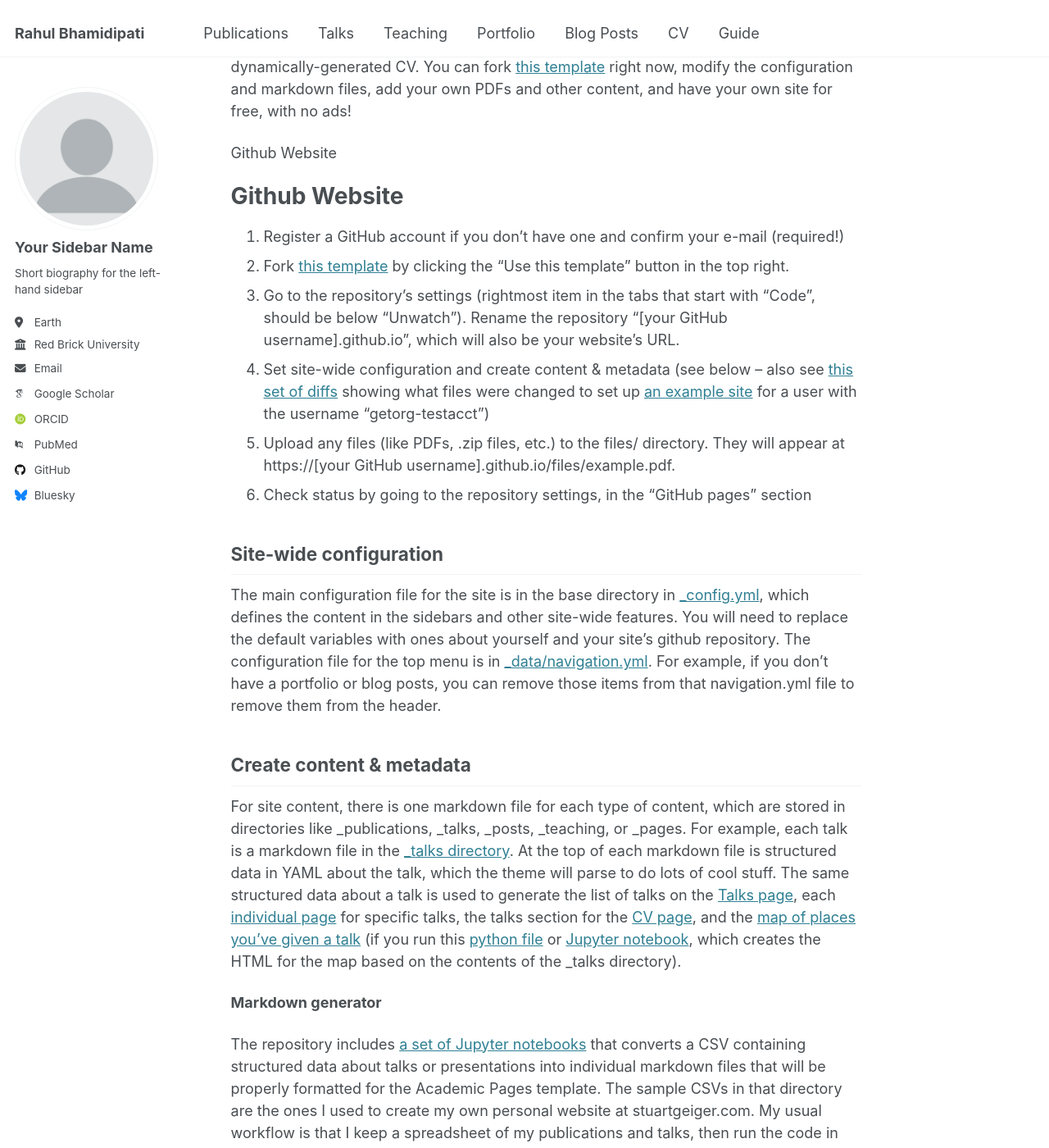
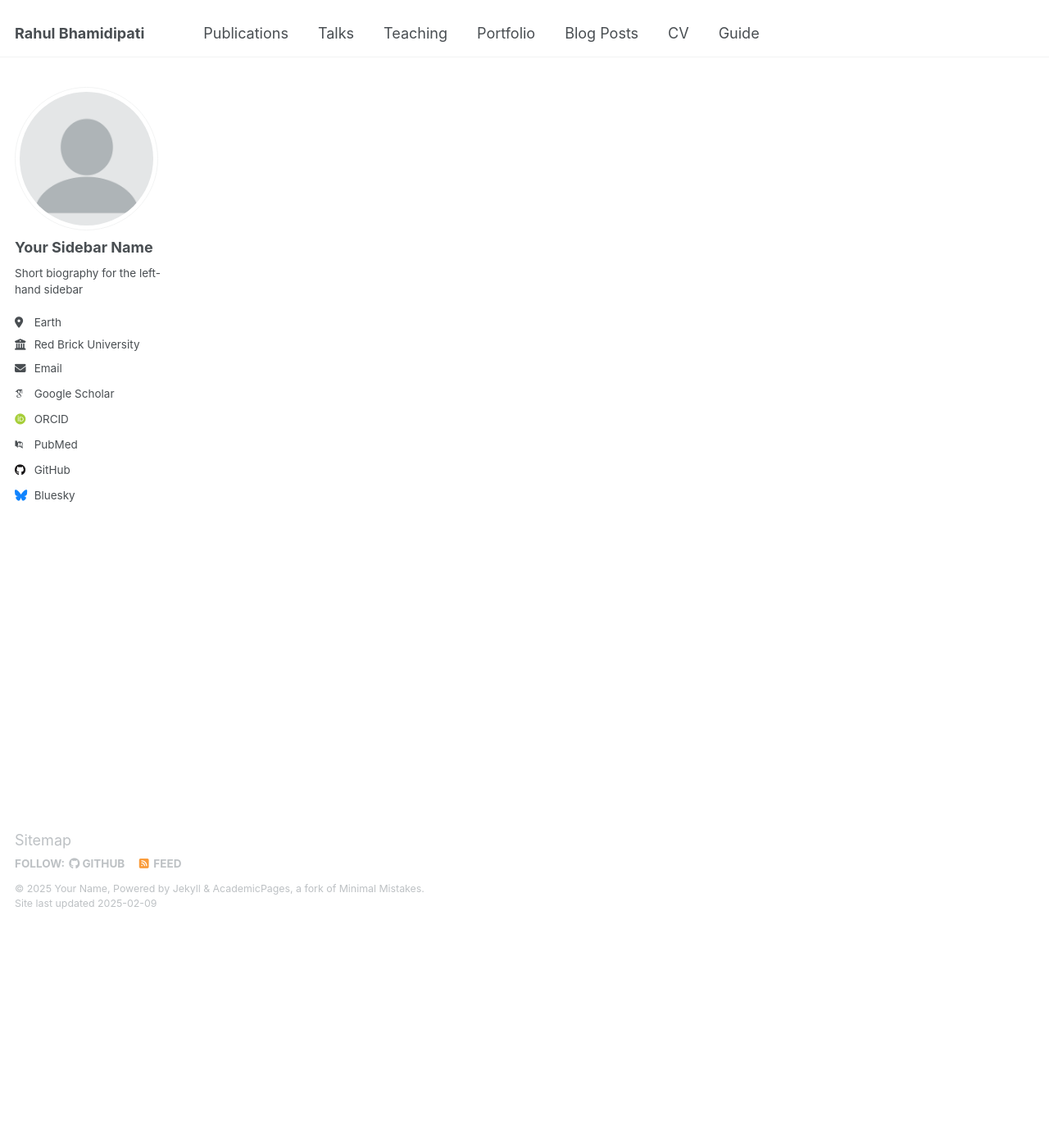
Before and after one commit to rahulnbVtech/rahulnbVtech.github.io, a Jekyll site: the page built from _pages/about.md, in a window 1280 px wide and 1400 px high, scrolled down 270 px. Shown: the whole window at 82% size. Built offline with Jekyll 4.4.1, drawn with Linux system fonts in a browser that asks for light colours; some web fonts are replaced; some of the changed text lies outside the part shown.

Commit message:
Update about.md

```diff
--- a/_pages/about.md
+++ b/_pages/about.md
@@ -6,41 +6,3 @@ redirect_from:
   - /about/
   - /about.html
 ---
-
-This is the front page of a website that is powered by the [Academic Pages template](https://github.com/academicpages/academicpages.github.io) and hosted on GitHub pages. [GitHub pages](https://pages.github.com) is a free service in which websites are built and hosted from code and data stored in a GitHub repository, automatically updating when a new commit is made to the repository. This template was forked from the [Minimal Mistakes Jekyll Theme](https://mmistakes.github.io/minimal-mistakes/) created by Michael Rose, and then extended to support the kinds of content that academics have: publications, talks, teaching, a portfolio, blog posts, and a dynamically-generated CV. You can fork [this template](https://github.com/academicpages/academicpages.github.io) right now, modify the configuration and markdown files, add your own PDFs and other content, and have your own site for free, with no ads!
-
-Github Website
-
-
-Github Website
-======
-1. Register a GitHub account if you don't have one and confirm your e-mail (required!)
-1. Fork [this template](https://github.com/academicpages/academicpages.github.io) by clicking the "Use this template" button in the top right.
-1. Go to the repository's settings (rightmost item in the tabs that start with "Code", should be below "Unwatch"). Rename the repository "[your GitHub username].github.io", which will also be your website's URL.
-1. Set site-wide configuration and create content & metadata (see below -- also see [this set of diffs](http://archive.is/3TPas) showing what files were changed to set up [an example site](https://getorg-testacct.github.io) for a user with the username "getorg-testacct")
-1. Upload any files (like PDFs, .zip files, etc.) to the files/ directory. They will appear at https://[your GitHub username].github.io/files/example.pdf.
-1. Check status by going to the repository settings, in the "GitHub pages" section
-
-Site-wide configuration
-------
-The main configuration file for the site is in the base directory in [_config.yml](https://github.com/academicpages/academicpages.github.io/blob/master/_config.yml), which defines the content in the sidebars and other site-wide features. You will need to replace the default variables with ones about yourself and your site's github repository. The configuration file for the top menu is in [_data/navigation.yml](https://github.com/academicpages/academicpages.github.io/blob/master/_data/navigation.yml). For example, if you don't have a portfolio or blog posts, you can remove those items from that navigation.yml file to remove them from the header.
-
-Create content & metadata
-------
-For site content, there is one markdown file for each type of content, which are stored in directories like _publications, _talks, _posts, _teaching, or _pages. For example, each talk is a markdown file in the [_talks directory](https://github.com/academicpages/academicpages.github.io/tree/master/_talks). At the top of each markdown file is structured data in YAML about the talk, which the theme will parse to do lots of cool stuff. The same structured data about a talk is used to generate the list of talks on the [Talks page](https://academicpages.github.io/talks), each [individual page](https://academicpages.github.io/talks/2012-03-01-talk-1) for specific talks, the talks section for the [CV page](https://academicpages.github.io/cv), and the [map of places you've given a talk](https://academicpages.github.io/talkmap.html) (if you run this [python file](https://github.com/academicpages/academicpages.github.io/blob/master/talkmap.py) or [Jupyter notebook](https://github.com/academicpages/academicpages.github.io/blob/master/talkmap.ipynb), which creates the HTML for the map based on the contents of the _talks directory).
-
-**Markdown generator**
-
-The repository includes [a set of Jupyter notebooks](https://github.com/academicpages/academicpages.github.io/tree/master/markdown_generator
-) that converts a CSV containing structured data about talks or presentations into individual markdown files that will be properly formatted for the Academic Pages template. The sample CSVs in that directory are the ones I used to create my own personal website at stuartgeiger.com. My usual workflow is that I keep a spreadsheet of my publications and talks, then run the code in these notebooks to generate the markdown files, then commit and push them to the GitHub repository.
-
-How to edit your site's GitHub repository
-------
-Many people use a git client to create files on their local computer and then push them to GitHub's servers. If you are not familiar with git, you can directly edit these configuration and markdown files directly in the github.com interface. Navigate to a file (like [this one](https://github.com/academicpages/academicpages.github.io/blob/master/_talks/2012-03-01-talk-1.md) and click the pencil icon in the top right of the content preview (to the right of the "Raw | Blame | History" buttons). You can delete a file by clicking the trashcan icon to the right of the pencil icon. You can also create new files or upload files by navigating to a directory and clicking the "Create new file" or "Upload files" buttons.
-
-Example: editing a markdown file for a talk
-![Editing a markdown file for a talk](/images/editing-talk.png)
-
-For more info
-------
-More info about configuring Academic Pages can be found in [the guide](https://academicpages.github.io/markdown/), the [growing wiki](https://github.com/academicpages/academicpages.github.io/wiki), and you can always [ask a question on GitHub](https://github.com/academicpages/academicpages.github.io/discussions). The [guides for the Minimal Mistakes theme](https://mmistakes.github.io/minimal-mistakes/docs/configuration/) (which this theme was forked from) might also be helpful.
```
